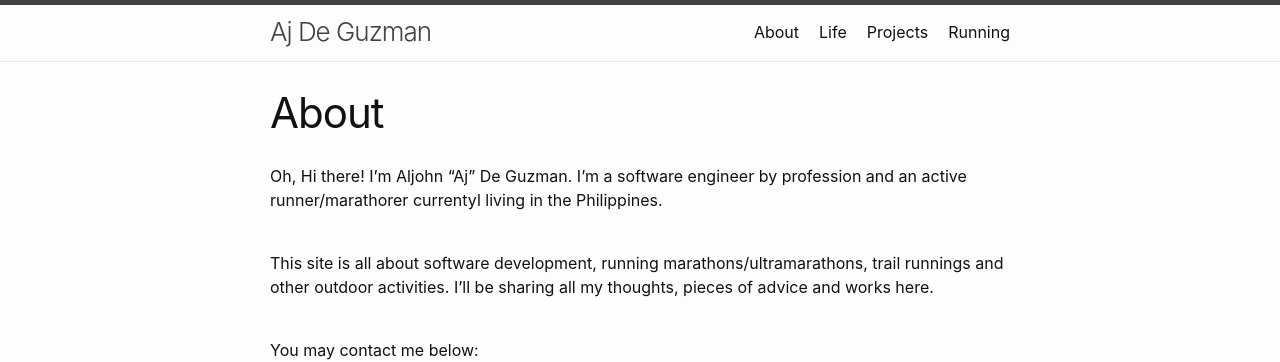
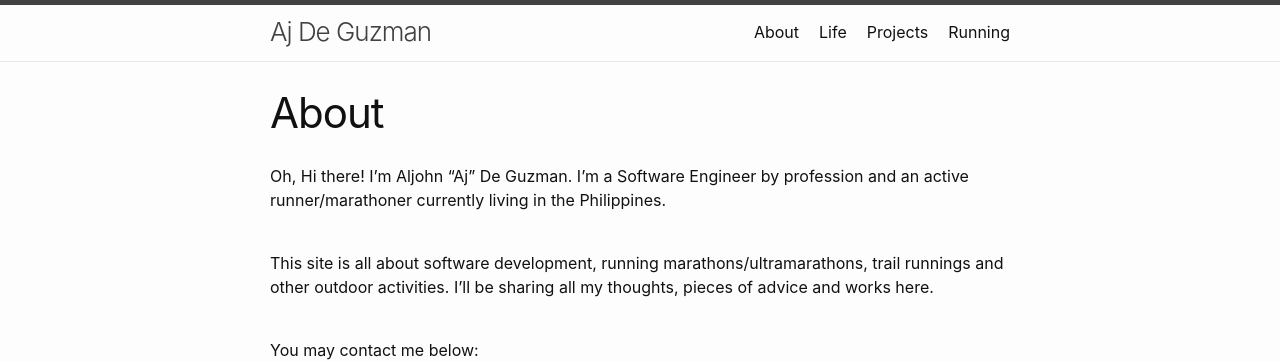
Before and after one commit to ajdeguzman/ajdeguzman.github.io, a Jekyll site: the page built from about.md, in a window 1280 px wide. Shown: the top 362 px of the page. Built offline with Jekyll 4.4.1, drawn with Linux system fonts in a browser that asks for light colours.

Commit message:
Corrected grammars

```diff
--- a/about.md
+++ b/about.md
@@ -4,7 +4,7 @@ title: About
 permalink: /about/
 ---
 
-Oh, Hi there! I'm Aljohn "Aj" De Guzman. I'm a software engineer by profession and an active runner/marathorer currentyl living in the Philippines.
+Oh, Hi there! I'm Aljohn "Aj" De Guzman. I'm a Software Engineer by profession and an active runner/marathoner currently living in the Philippines.
 
 <br>
 This site is all about software development, running marathons/ultramarathons, trail runnings and other outdoor activities. I'll be sharing all my thoughts, pieces of advice and works here.
```
